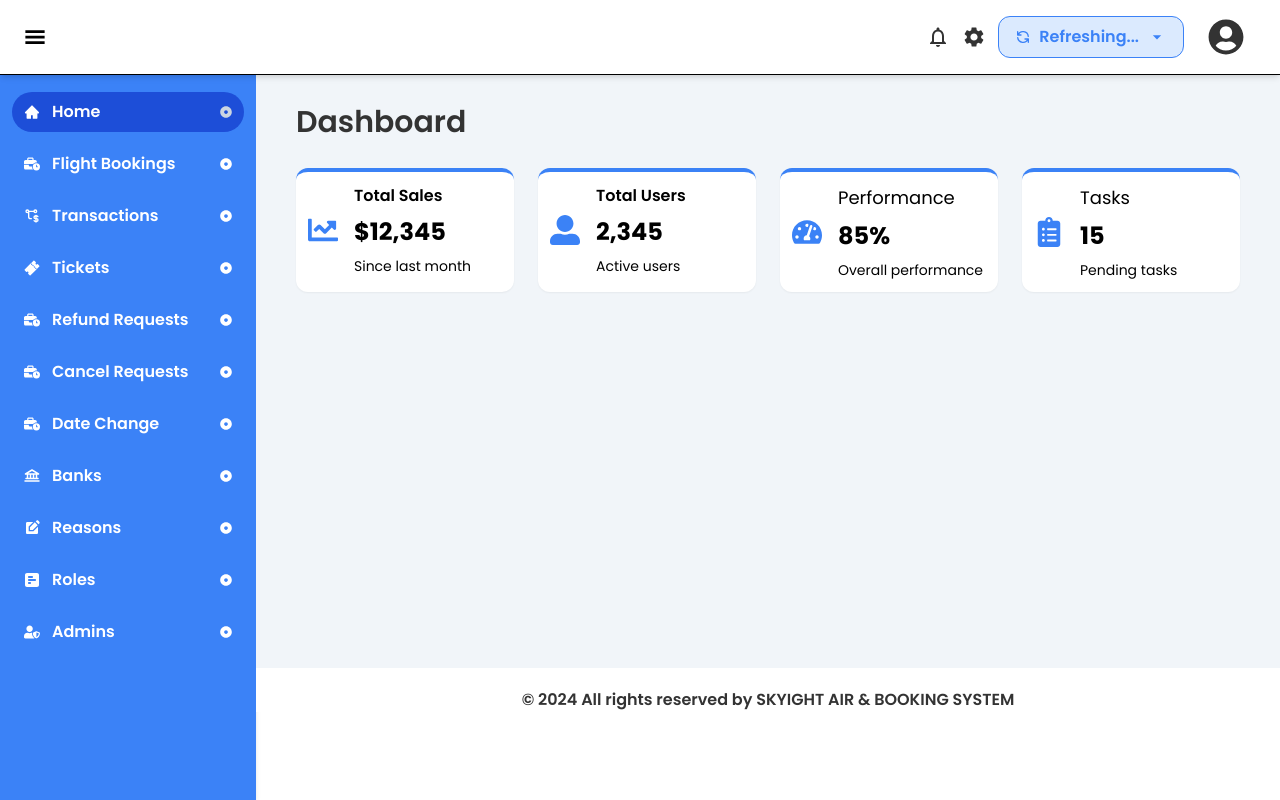
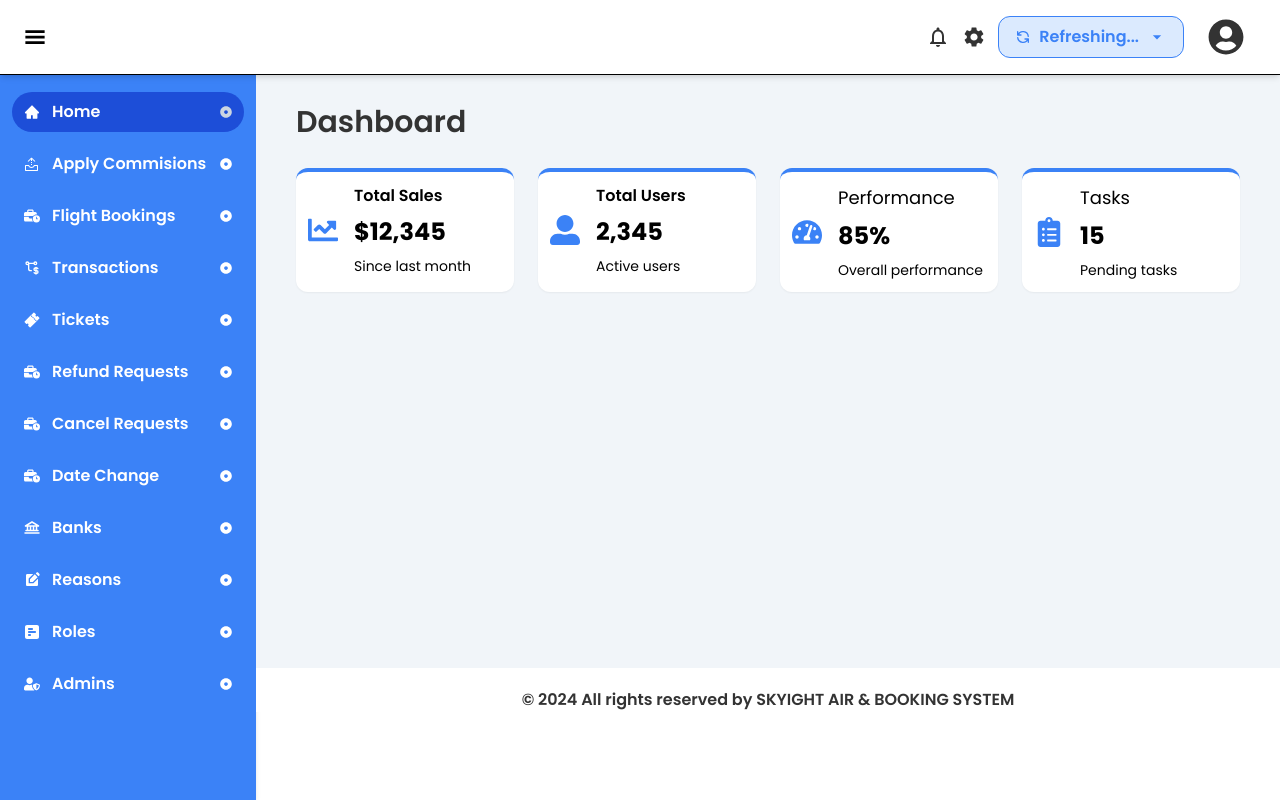
Before and after one commit to techxudo-office/Skyight-MD, a React (Vite) app: page /dashboard in a window 1280 px wide. Built offline with nearby package versions, Linux system fonts and the light colour scheme; sample sign-in values are in the browser's storage.

Commit message:
Feat: ApplyCommisions Implemented

```diff
--- a/src/components/Header/Header.jsx
+++ b/src/components/Header/Header.jsx
@@ -39,13 +39,6 @@ const Header = ({ sidebarStatus, setSidebarStatusHandler }) => {
       icon: <FaUser />,
       handler: () => {
         navigationHandler("/profile");
-      },
-    },
-    {
-      name: "Setting",
-      icon: <IoIosSettings />,
-      handler: () => {
-        navigationHandler("/setting");
       },
     },
     {
@@ -231,7 +224,6 @@ const Header = ({ sidebarStatus, setSidebarStatusHandler }) => {
                   </button>
                 </CustomTooltip>
               </div>
-
               <CustomTooltip content={"profile"}>
                 <div className="px-3">
                   {/* <FaUserCircle
--- a/src/data/routesData.jsx
+++ b/src/data/routesData.jsx
@@ -15,7 +15,7 @@ import {
   UpdateBank,
   Tickets,
   Profile,
-  Setting,
+  ApplyCommisions,
   UpdateSetting,
   Login,
   Admins,
@@ -46,7 +46,7 @@ export const routesData = [
       { path: "update-bank", element: <UpdateBank /> },
       { path: "tickets", element: <Tickets /> },
       { path: "profile", element: <Profile /> },
-      { path: "setting", element: <Setting /> },
+      { path: "apply-commisions", element: <ApplyCommisions /> },
       { path: "update-setting", element: <UpdateSetting /> },
       { path: "admins", element: <Admins /> },
       { path: "create-admin", element: <CreateAdmin /> },
--- a/src/data/sidebarData.jsx
+++ b/src/data/sidebarData.jsx
@@ -6,12 +6,18 @@ import { TbTransactionDollar } from "react-icons/tb";
 import { PiBankBold } from "react-icons/pi";
 import { IoTicket } from "react-icons/io5";
 import { FaUserShield } from "react-icons/fa";
+import { VscGitStashApply } from "react-icons/vsc";
 
 export const sidebarLinks = [
   {
     title: "Home",
     path: "/",
     icon: <AiFillHome />,
+  },
+  {
+    title: "Apply Commisions",
+    path: "/apply-commisions",
+    icon: <VscGitStashApply />,
   },
   {
     title: "Flight Bookings",
--- a/src/pages/Setting/Setting.jsx
+++ b/src/pages/ApplyCommisions/ApplyCommisions.jsx
@@ -10,7 +10,7 @@ import {
   CardLayoutFooter,
 } from "../../components/CardLayout/CardLayout";
 
-const Setting = () => {
+const ApplyCommisions = () => {
   const navigate = useNavigate();
 
   const [settingData, setSettingData] = useState([]);
@@ -54,7 +54,7 @@ const Setting = () => {
   return (
     <>
       <CardLayoutContainer removeBg={true}>
-        <CardLayoutHeader removeBorder={true} heading={"Setting"} />
+        <CardLayoutHeader removeBorder={true} heading={"Apply Commisions"} />
         <CardLayoutBody removeBorder={true}>
           <Table
             columns={columnsData}
@@ -68,4 +68,4 @@ const Setting = () => {
   );
 };
 
-export default Setting;
+export default ApplyCommisions;
--- a/src/pages/pages.jsx
+++ b/src/pages/pages.jsx
@@ -12,7 +12,7 @@ export { default as FlightBookings } from "./FlightBookings/FlightBookings";
 export { default as BookingDetails } from "./BookingDetails/BookingDetails";
 export { default as Transactions } from "./Transactions/Transactions";
 export { default as Profile } from "./Profile/Profile";
-export { default as Setting } from "./Setting/Setting";
+export { default as ApplyCommisions } from "./ApplyCommisions/ApplyCommisions";
 export { default as UpdateSetting } from "./UpdateSetting/UpdateSetting";
 export { default as Admins } from "./Admins/Admins";
 export { default as CreateAdmin } from "./CreateAdmin/CreateAdmin";
```
